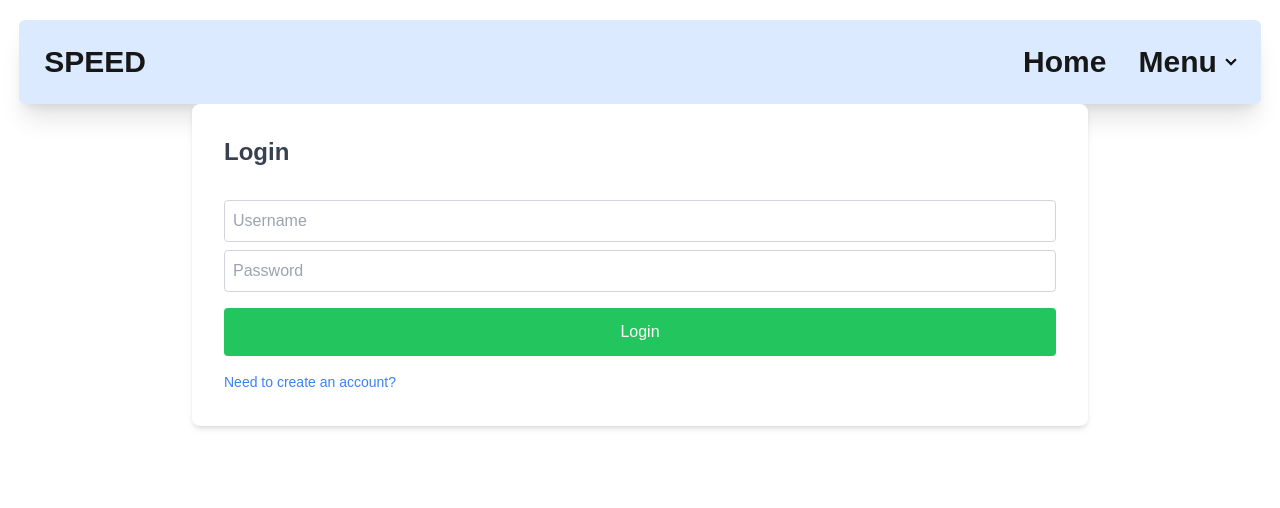
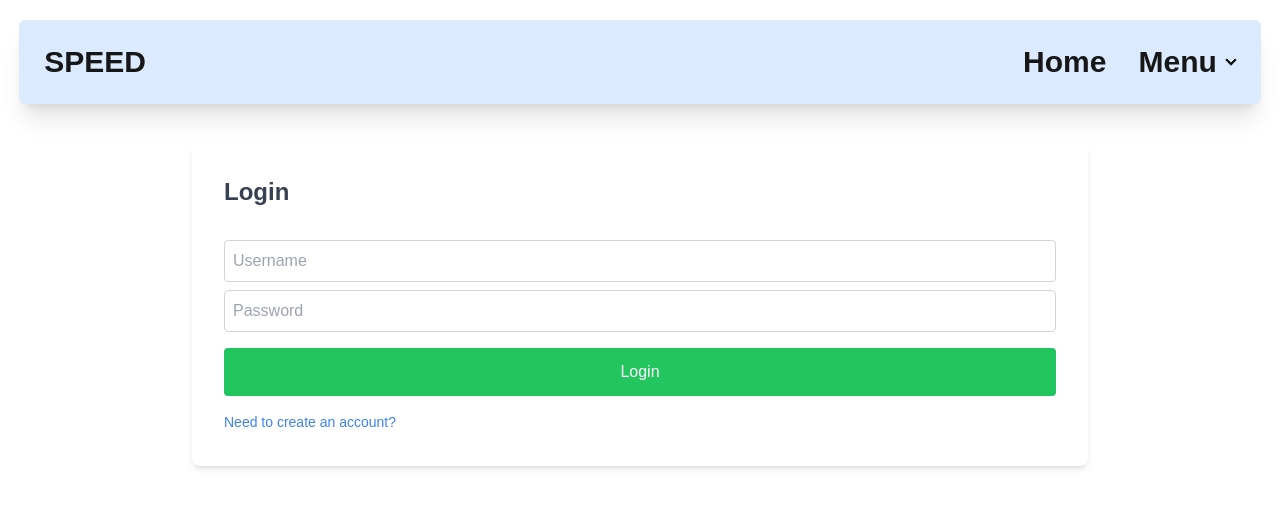
Before and after one commit to bbag199/CISE_W202_04, a Next.js app in the folder frontend/: page /pages/login in a window 1280 px wide. Shown: the top 508 px of the page. Built offline with nearby package versions, Linux system fonts and the light colour scheme.

Commit message:
css update to lower login box

```diff
--- a/frontend/src/app/pages/login/page.tsx
+++ b/frontend/src/app/pages/login/page.tsx
@@ -61,7 +61,8 @@ function AuthPage() {
     };
 
     return (
-        <div className="max-w-4xl mx-auto p-8 bg-white shadow-md rounded-lg">
+      <div className="max-w-4xl mx-auto p-8 mt-10 bg-white shadow-md rounded-lg">
+
             <h1 className="text-2xl font-bold text-gray-700 mb-6">
                 {isLogin ? 'Login' : 'Sign Up'}
             </h1>
```
